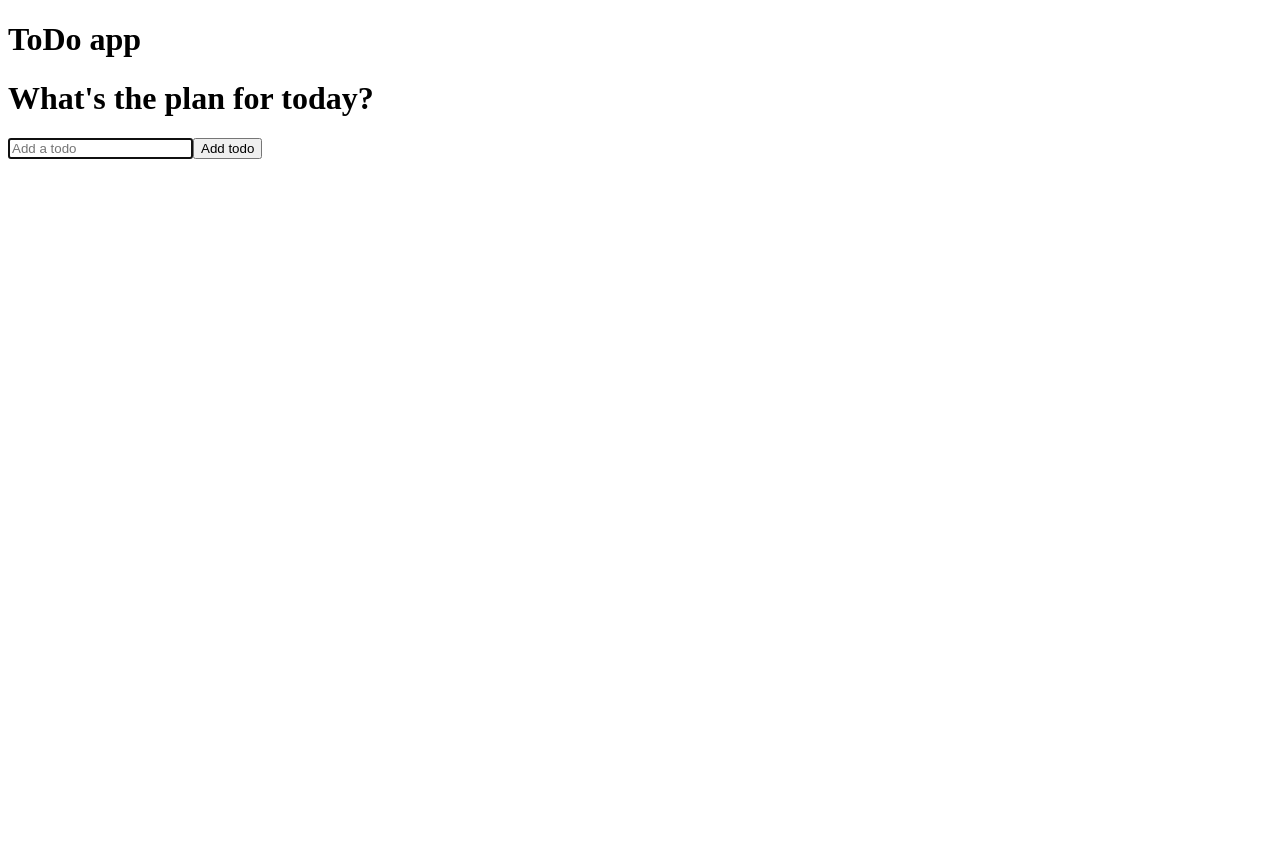
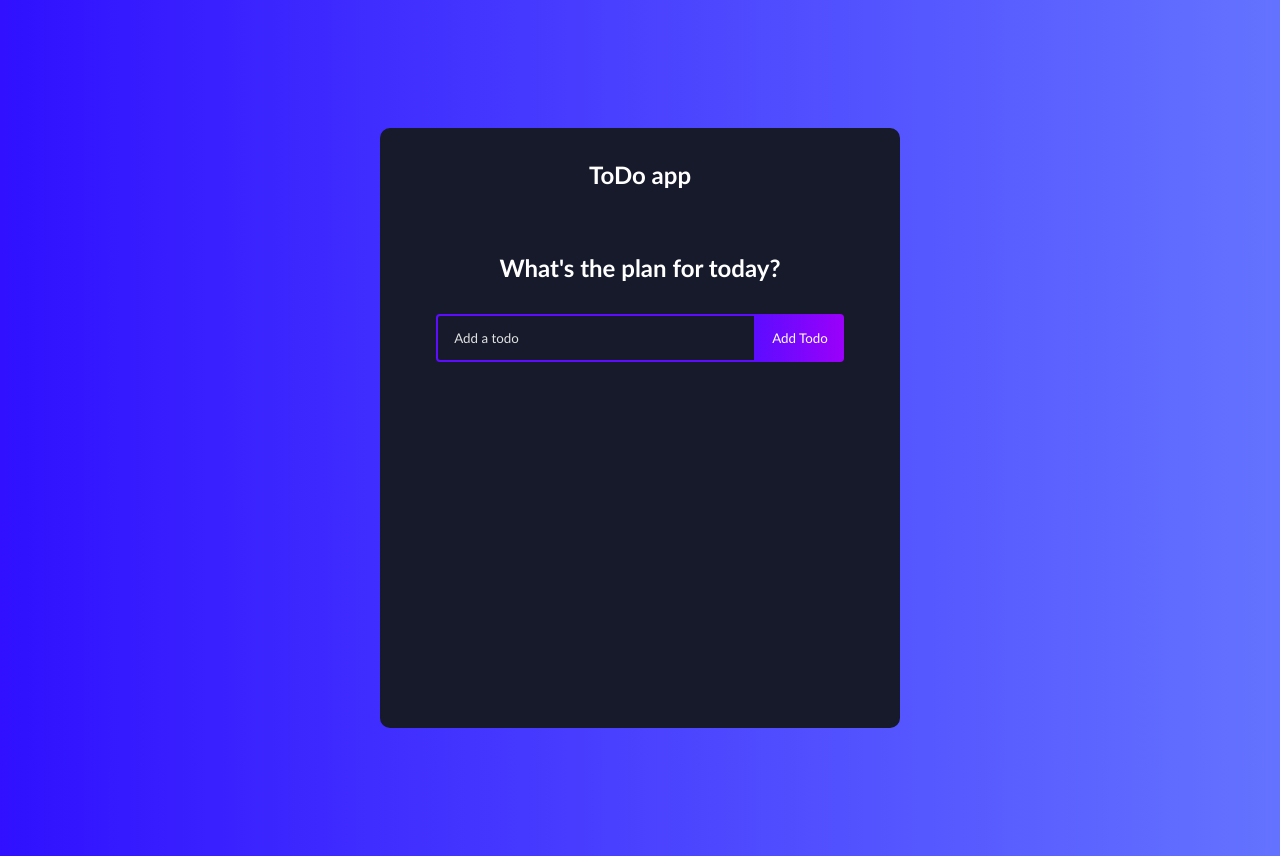
Before and after one commit to lastrebel/react-todo-app-v1-yt, a React (Create React App) app: page / in a window 1280 px wide. Before the commit the page ends 800 px from the top, so only its background shows below. Built offline with nearby package versions, Linux system fonts and the light colour scheme.

Commit message:
added CSS styles

```diff
--- a/src/App.css
+++ b/src/App.css
@@ -0,0 +1,147 @@
+* {
+    box-sizing: border-box;
+    margin: 0;
+    padding: 0;
+    font-family: 'Trebuchet MS', 'Lucida Sans Unicode', 'Lucida Grande',
+      'Lucida Sans', Arial, sans-serif;
+  }
+
+  body {
+    background: linear-gradient(
+      90deg,
+      rgba(48, 16, 255, 1) 0%,
+      rgba(100, 115, 255, 1) 100%
+    );
+  }
+  .todo-app {
+    display: flex;
+    flex-direction: column;
+    justify-content: start;
+    width: 520px;
+    min-height: 600px;
+    background: #161a2b;
+    text-align: center;
+    margin: 128px auto;
+    border-radius: 10px;
+    padding-bottom: 32px;
+  }
+
+  h1 {
+    margin: 32px 0;
+    color: #fff;
+    font-size: 24px;
+  }
+
+  .complete {
+    text-decoration: line-through;
+    opacity: 0.4;
+  }
+
+  .todo-form {
+    margin-bottom: 32px;
+  }
+
+  .todo-input {
+    padding: 14px 32px 14px 16px;
+    border-radius: 4px 0 0 4px;
+    border: 2px solid #5d0cff;
+    outline: none;
+    width: 320px;
+    background: transparent;
+    color: #fff;
+  }
+
+  .todo-input::placeholder {
+    color: #e2e2e2;
+  }
+
+  .todo-button {
+    padding: 16px;
+    border: none;
+    border-radius: 0 4px 4px 0;
+    cursor: pointer;
+    outline: none;
+    background: linear-gradient(
+      90deg,
+      rgba(93, 12, 255, 1) 0%,
+      rgba(155, 0, 250, 1) 100%
+    );
+    color: #fff;
+    text-transform: capitalize;
+  }
+
+  .todo-input.edit {
+    border: 2px solid #149fff;
+  }
+
+  .todo-button.edit {
+    background: linear-gradient(
+      90deg,
+      rgba(20, 159, 255, 1) 0%,
+      rgba(17, 122, 255, 1) 100%
+    );
+    padding: 16px 22px;
+  }
+
+  .todo-container {
+    display: flex;
+    flex-direction: row;
+    position: relative;
+  }
+
+  .todo-row {
+    display: flex;
+    justify-content: space-between;
+    align-items: center;
+    margin: 4px auto;
+    color: #fff;
+    background: linear-gradient(
+      90deg,
+      rgba(255, 118, 20, 1) 0%,
+      rgba(255, 84, 17, 1) 100%
+    );
+
+    padding: 16px;
+    border-radius: 5px;
+    width: 90%;
+  }
+
+  .todo-row:nth-child(4n + 1) {
+    background: linear-gradient(
+      90deg,
+      rgba(93, 12, 255, 1) 0%,
+      rgba(155, 0, 250, 1) 100%
+    );
+  }
+
+  .todo-row:nth-child(4n + 2) {
+    background: linear-gradient(
+      90deg,
+      rgba(255, 12, 241, 1) 0%,
+      rgba(250, 0, 135, 1) 100%
+    );
+  }
+
+  .todo-row:nth-child(4n + 3) {
+    background: linear-gradient(
+      90deg,
+      rgba(20, 159, 255, 1) 0%,
+      rgba(17, 122, 255, 1) 100%
+    );
+  }
+
+  .icons {
+    display: flex;
+    align-items: center;
+    font-size: 24px;
+    cursor: pointer;
+  }
+
+  .delete-icon {
+    margin-right: 5px;
+    color: #fff;
+  }
+
+  .edit-icon {
+    color: #fff;
+  }
```
